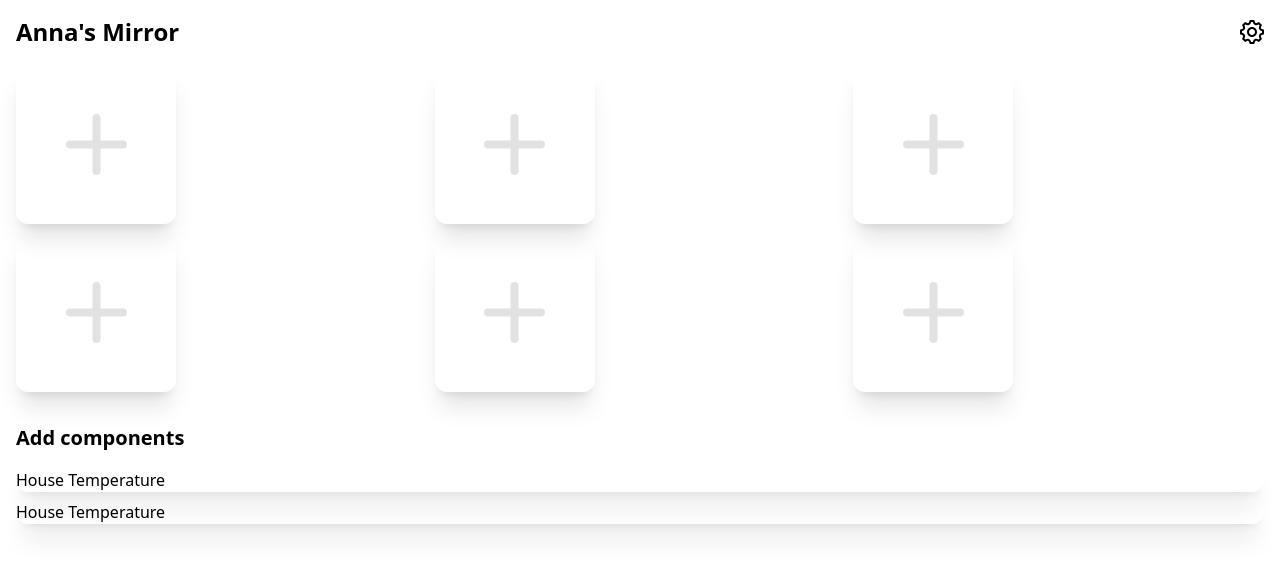
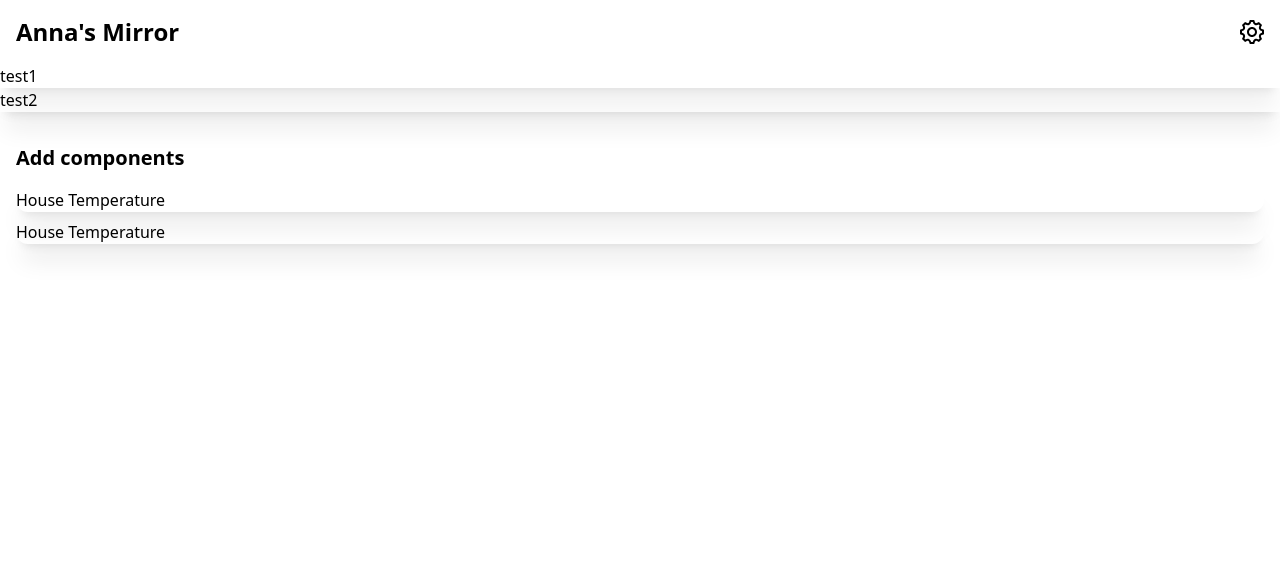
Before and after one commit to jonarivado/smart-mirror-phone-app, an Angular app: page /dashboard in a window 1280 px wide. Shown: the top 572 px of the page. Built offline with nearby package versions, Linux system fonts and the light colour scheme.

Commit message:
added angular CDK for drag&drop

```diff
--- a/package.json
+++ b/package.json
@@ -11,6 +11,7 @@
   "private": true,
   "dependencies": {
     "@angular/animations": "~13.1.0",
+    "@angular/cdk": "^13.1.2",
     "@angular/common": "~13.1.0",
     "@angular/compiler": "~13.1.0",
     "@angular/core": "~13.1.0",
--- a/src/app/app.module.ts
+++ b/src/app/app.module.ts
@@ -1,6 +1,6 @@
 import { NgModule } from '@angular/core';
 import { BrowserModule } from '@angular/platform-browser';
-
+import { DragDropModule } from '@angular/cdk/drag-drop';
 import { AppRoutingModule } from './app-routing.module';
 import { AppComponent } from './app.component';
 import { DashboardComponent } from './components/dashboard/dashboard.component';
@@ -16,7 +16,8 @@ import { ClockComponent } from './components/widgets/clock/clock.component';
   ],
   imports: [
     BrowserModule,
-    AppRoutingModule
+    AppRoutingModule,
+    DragDropModule,
   ],
   providers: [],
   bootstrap: [AppComponent]
--- a/src/app/components/dashboard/dashboard.component.html
+++ b/src/app/components/dashboard/dashboard.component.html
@@ -4,13 +4,17 @@
             <div class="p-4 text-2xl font-bold">{{userData?.name}}'s Mirror</div>
             <div class="flex items-center justify-center"><a routerLink="/settings" routerLinkActive="active"><img src="../../../assets/img/settings.svg" alt=""></a></div>
         </div>
-    <div class="grid grid-cols-3 grid-rows-2 gap-2 pl-4 pr-4">
+    <!-- <div class="grid grid-cols-3 grid-rows-2 gap-2 pl-4 pr-4">
         <div class="shadow-xl w-28 h-28 md:w-40 md:h-40 rounded-xl flex items-center justify-center"><img src="../../../assets/img/plus_gray.svg" alt=""></div>
         <div class="shadow-xl w-28 h-28 md:w-40 md:h-40 rounded-xl flex items-center justify-center"><img src="../../../assets/img/plus_gray.svg" alt=""></div>
         <div class="shadow-xl w-28 h-28 md:w-40 md:h-40 rounded-xl flex items-center justify-center"><img src="../../../assets/img/plus_gray.svg" alt=""></div>
         <div class="shadow-xl w-28 h-28 md:w-40 md:h-40 rounded-xl flex items-center justify-center"><img src="../../../assets/img/plus_gray.svg" alt=""></div>
         <div class="shadow-xl w-28 h-28 md:w-40 md:h-40 rounded-xl flex items-center justify-center"><img src="../../../assets/img/plus_gray.svg" alt=""></div>
         <div class="shadow-xl w-28 h-28 md:w-40 md:h-40 rounded-xl flex items-center justify-center"><img src="../../../assets/img/plus_gray.svg" alt=""></div>
+    </div> -->
+    <div cdkDropList (cdkDropListDropped)="drop($event)" >
+        <div cdkDrag class="shadow-xl" >test1</div>
+        <div cdkDrag class="shadow-xl" >test2</div>
     </div>
 </div>
 
--- a/src/app/components/dashboard/dashboard.component.ts
+++ b/src/app/components/dashboard/dashboard.component.ts
@@ -1,5 +1,5 @@
 import { Component, OnInit } from '@angular/core';
-
+import { CdkDragDrop, moveItemInArray } from '@angular/cdk/drag-drop';
 @Component({
   selector: 'app-dashboard',
   templateUrl: './dashboard.component.html',
@@ -7,21 +7,18 @@ import { Component, OnInit } from '@angular/core';
 })
 export class DashboardComponent implements OnInit {
 
-  userData?: any = {};
-  userComponents?: any;
-
-  if(): void {
-    console.log(this.userComponents);
+  drop(event: CdkDragDrop<string[]>) {
+    moveItemInArray(this.userComponents, event.previousIndex, event.currentIndex);
   }
 
-  constructor() {
-    this.userData = {
+
+  userData = {
     "name": "Anna",
     "birthday": "1920-01-01T00:00:0.000Z",
     "mailAddress": "anna.sulzer@shinternet.ch"
   };
 
-    this.userComponents = [
+  userComponents = [
     {
         "id": "weather",              // response depends on the component type, feel free to change
         "x": 0,
@@ -37,6 +34,10 @@ export class DashboardComponent implements OnInit {
         "clockType": "analog"
     }
 ];
+
+
+
+  constructor() {
    }
 
   ngOnInit(): void {
@@ -45,6 +46,4 @@ export class DashboardComponent implements OnInit {
 
 
 
-
-
 }
```
Also changed, not shown: 1 other file (tests, documents, lock files or other folders). Lines whose indentation alone changed are shown as unchanged.
